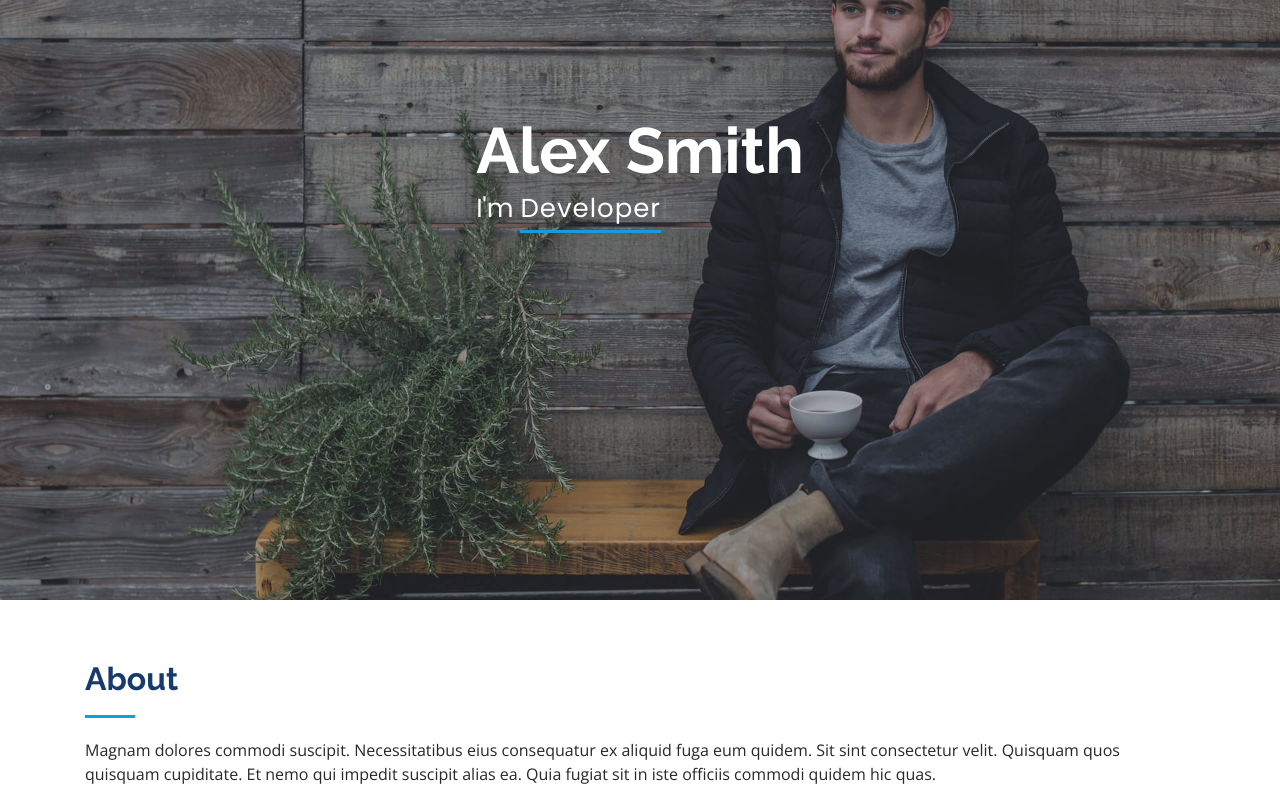
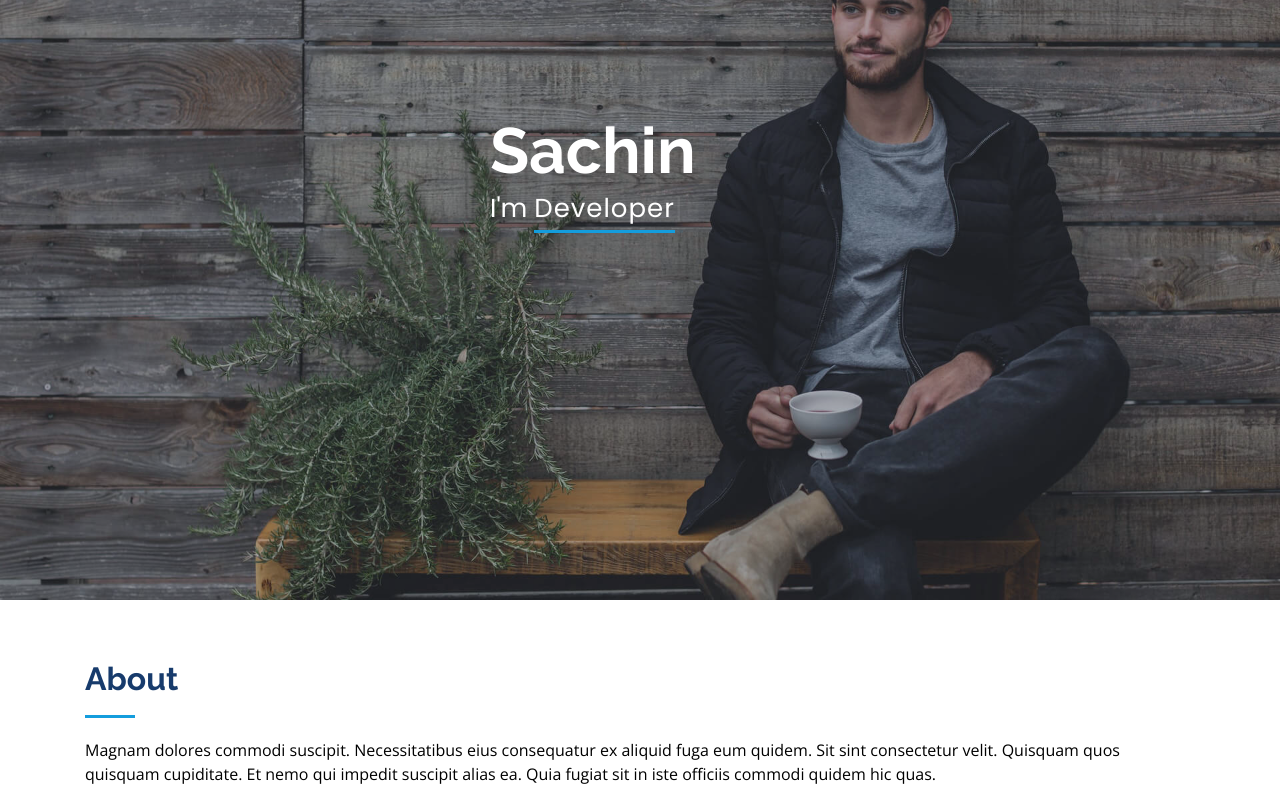
Before and after one commit to sachugowda/CISHack-VCE, a plain HTML site: page index.html in a window 1280 px wide. Shown: the part 200-1000 px from the top of the page. Drawn offline with nearby package versions, Linux system fonts and the light colour scheme.

Commit message:
Add files via upload

```diff
--- a/index.html
+++ b/index.html
@@ -36,7 +36,7 @@
   <!-- ======= Hero Section ======= -->
   <section id="hero" class="d-flex flex-column justify-content-center align-items-center">
     <div class="hero-container" data-aos="fade-in">
-      <h1>Alex Smith</h1>
+      <h1>Sachin</h1>
       <p>I'm <span class="typed" data-typed-items="Designer, Developer, Freelancer, Photographer"></span></p>
     </div>
   </section><!-- End Hero -->
@@ -49,7 +49,7 @@
 
         <div class="section-title">
           <h2>About</h2>
-          <p>Magnam dolores commodi suscipit. Necessitatibus eius consequatur ex aliquid fuga eum quidem. Sit sint
+          <p style="color: black;">Magnam dolores commodi suscipit. Necessitatibus eius consequatur ex aliquid fuga eum quidem. Sit sint
             consectetur velit. Quisquam quos quisquam cupiditate. Et nemo qui impedit suscipit alias ea. Quia fugiat sit
             in iste officiis commodi quidem hic quas.</p>
         </div>
```
